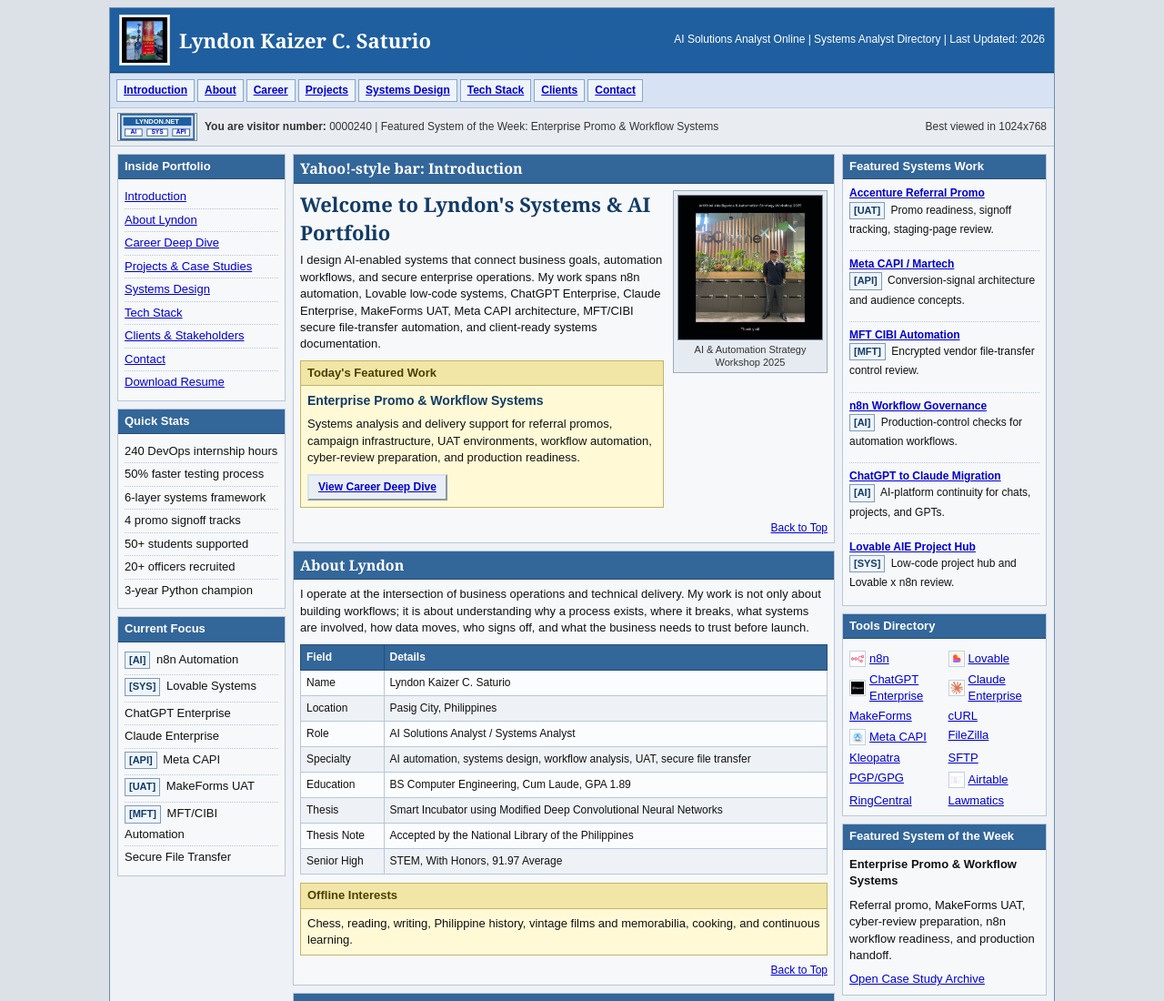
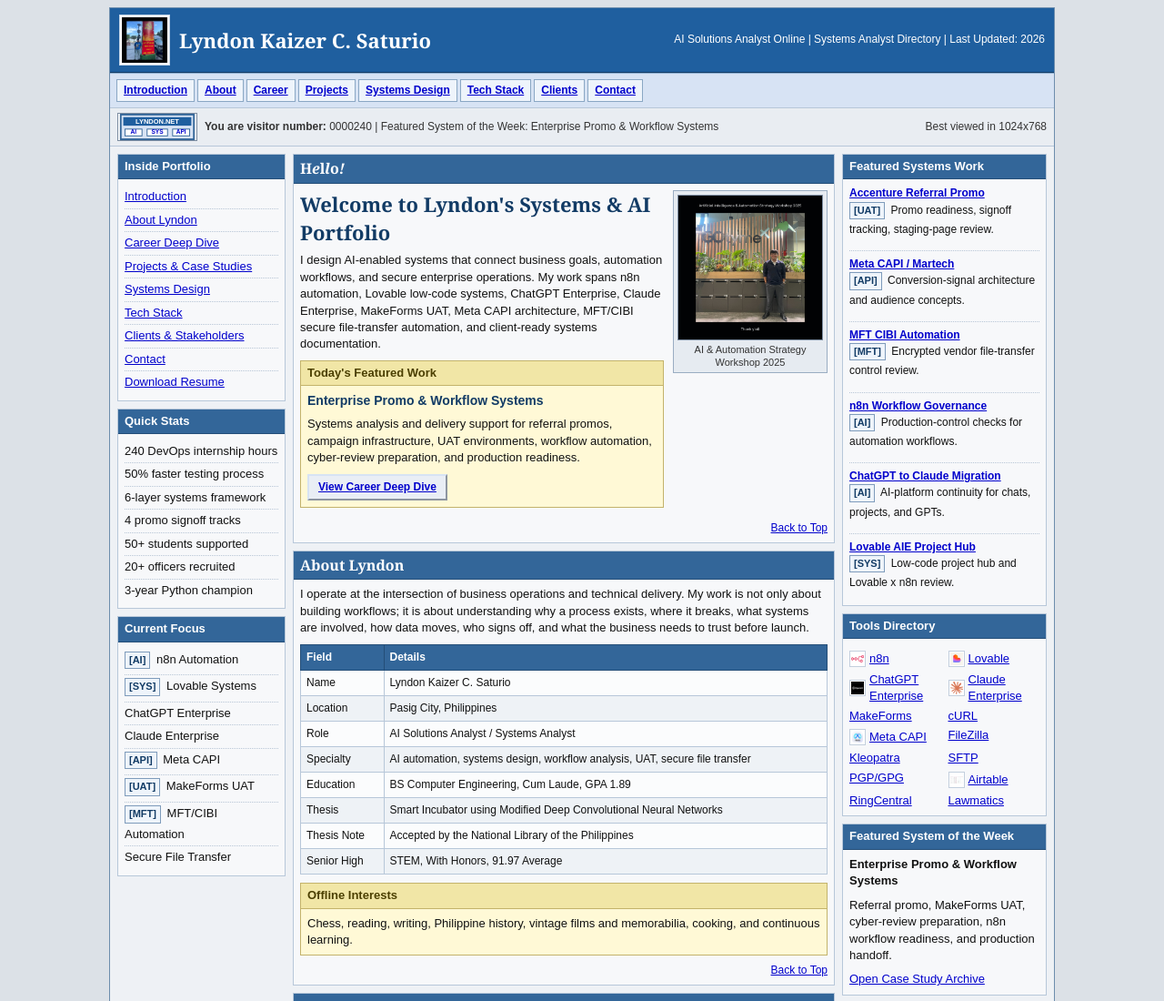
Before and after one commit to lyndonkaizer/lyndonkaizer.github.io, a plain HTML site: page index.html in a window 1280 px wide. Shown: the top 1100 px of the page at 91% size. Drawn offline with Linux system fonts and the light colour scheme.

Commit message:
Update intro heading to alternating italic Hello!

```diff
--- a/index.html
+++ b/index.html
@@ -754,7 +754,7 @@
 
       <main class="center-col">
         <section class="main-section" id="introduction">
-          <div class="section-title">Yahoo!-style bar: Introduction</div>
+          <div class="section-title">H<i>e</i>l<i>l</i>o<i>!</i></div>
           <div class="section-body">
             <div class="intro-grid">
               <div>
```
